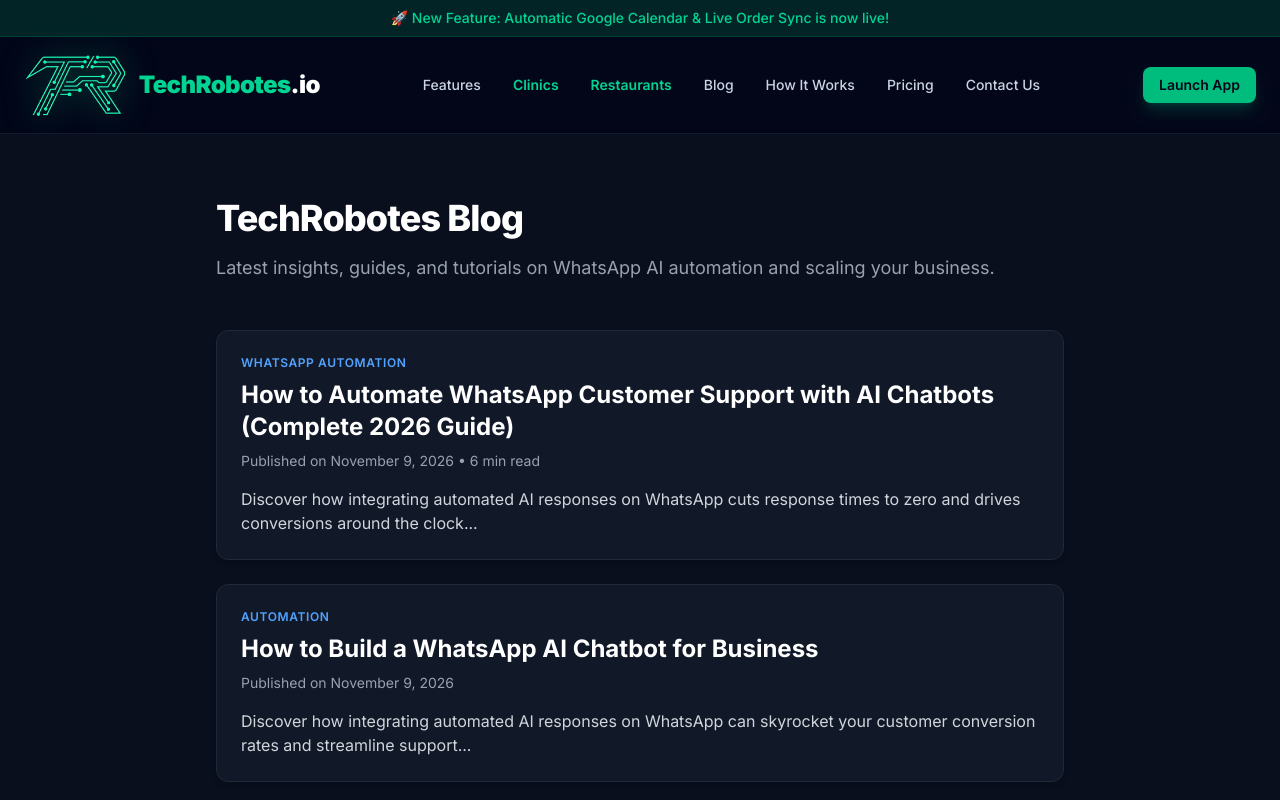
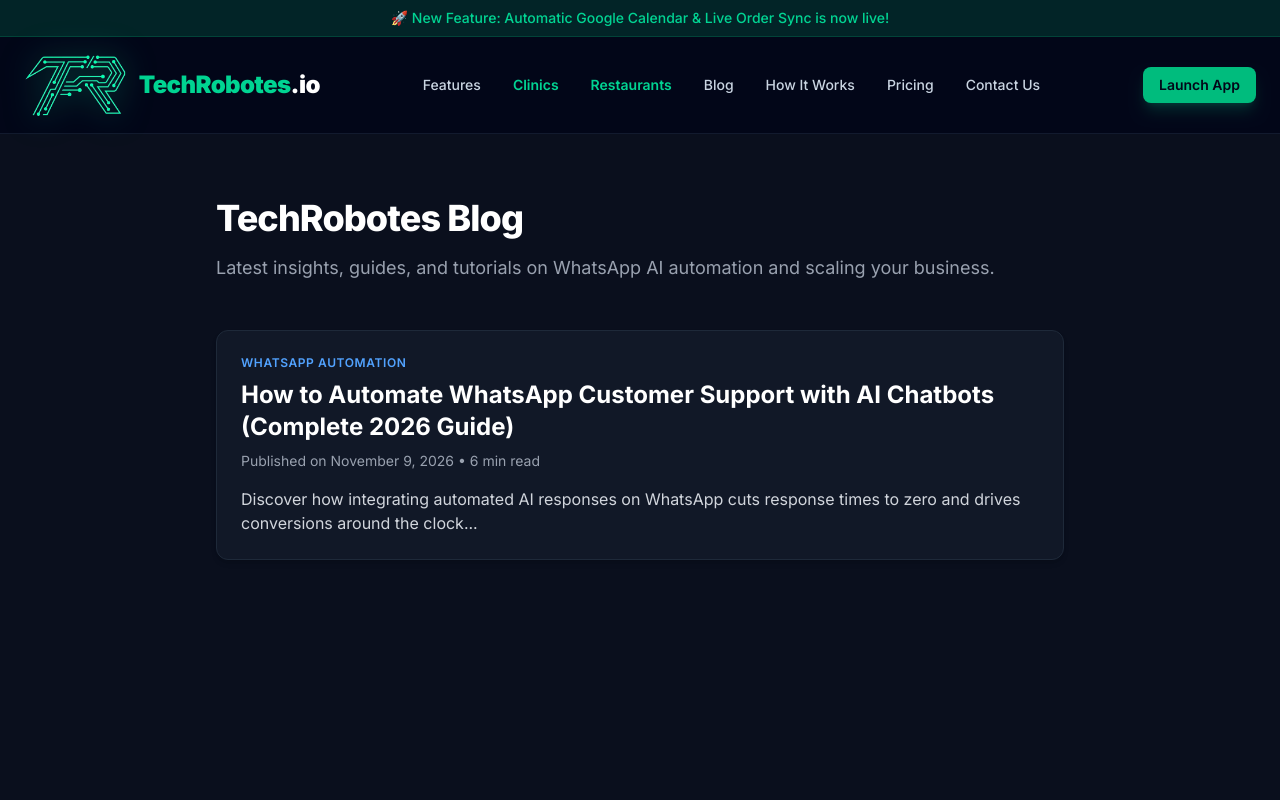
Before and after one commit to techrobotes/techrobotes-website, a Next.js app: page /blog in a window 1280 px wide. Shown: the top 800 px of the page. Built offline with nearby package versions, Linux system fonts and the light colour scheme.

Commit message:
Keep only active article on blog page

```diff
--- a/app/blog/page.tsx
+++ b/app/blog/page.tsx
@@ -8,7 +8,7 @@ export default function BlogPage() {
         </p>
 
         <div className="space-y-6">
-          {/* New Article Card */}
+          {/* Published Article Card */}
           <article className="p-6 border border-gray-800 bg-[#111827] rounded-xl shadow-md transition hover:border-gray-700">
             <span className="text-xs font-semibold text-blue-400 uppercase tracking-wider mb-2 block">WhatsApp Automation</span>
             <h2 className="text-2xl font-bold mb-2">
@@ -21,20 +21,6 @@ export default function BlogPage() {
               Discover how integrating automated AI responses on WhatsApp cuts response times to zero and drives conversions around the clock...
             </p>
           </article>
-
-          {/* Previous Article Card */}
-          <article className="p-6 border border-gray-800 bg-[#111827] rounded-xl shadow-md transition hover:border-gray-700">
-            <span className="text-xs font-semibold text-blue-400 uppercase tracking-wider mb-2 block">Automation</span>
-            <h2 className="text-2xl font-bold mb-2">
-              <a href="#" className="hover:text-blue-400 transition-colors">
-                How to Build a WhatsApp AI Chatbot for Business
-              </a>
-            </h2>
-            <p className="text-gray-400 text-sm mb-4">Published on November 9, 2026</p>
-            <p className="text-gray-300">
-              Discover how integrating automated AI responses on WhatsApp can skyrocket your customer conversion rates and streamline support...
-            </p>
-          </article>
         </div>
       </main>
     </div>
```
